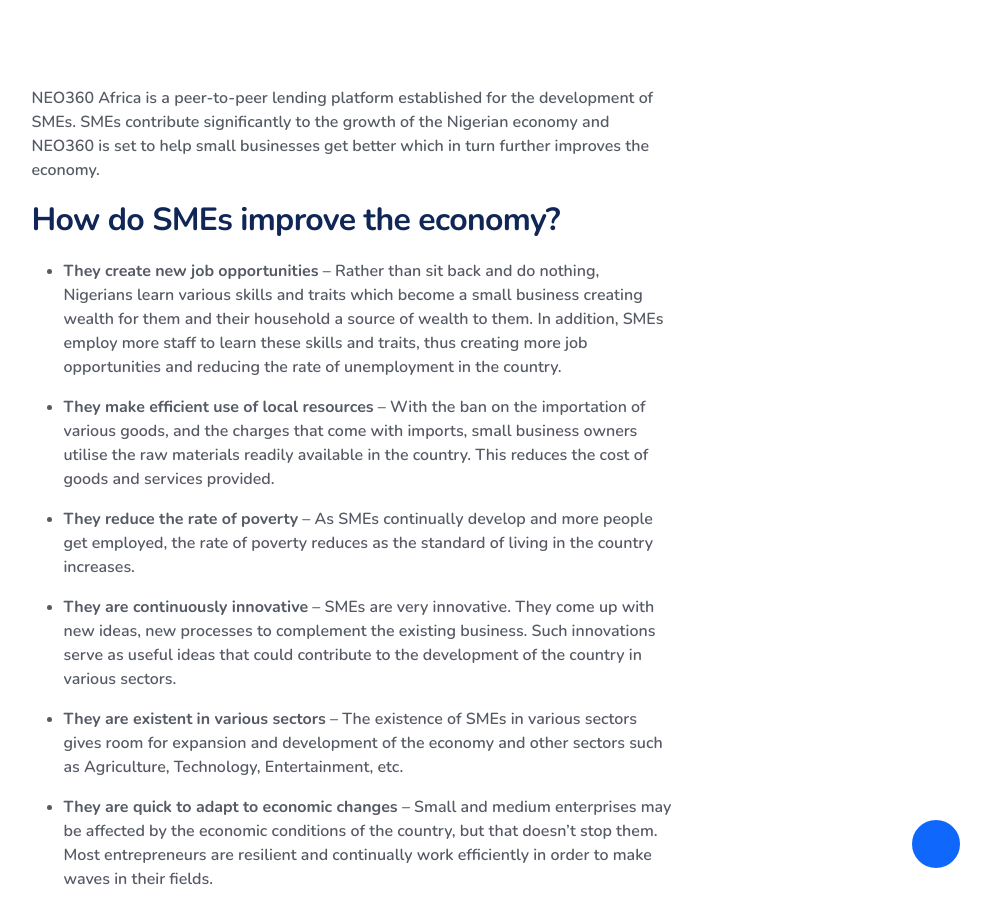
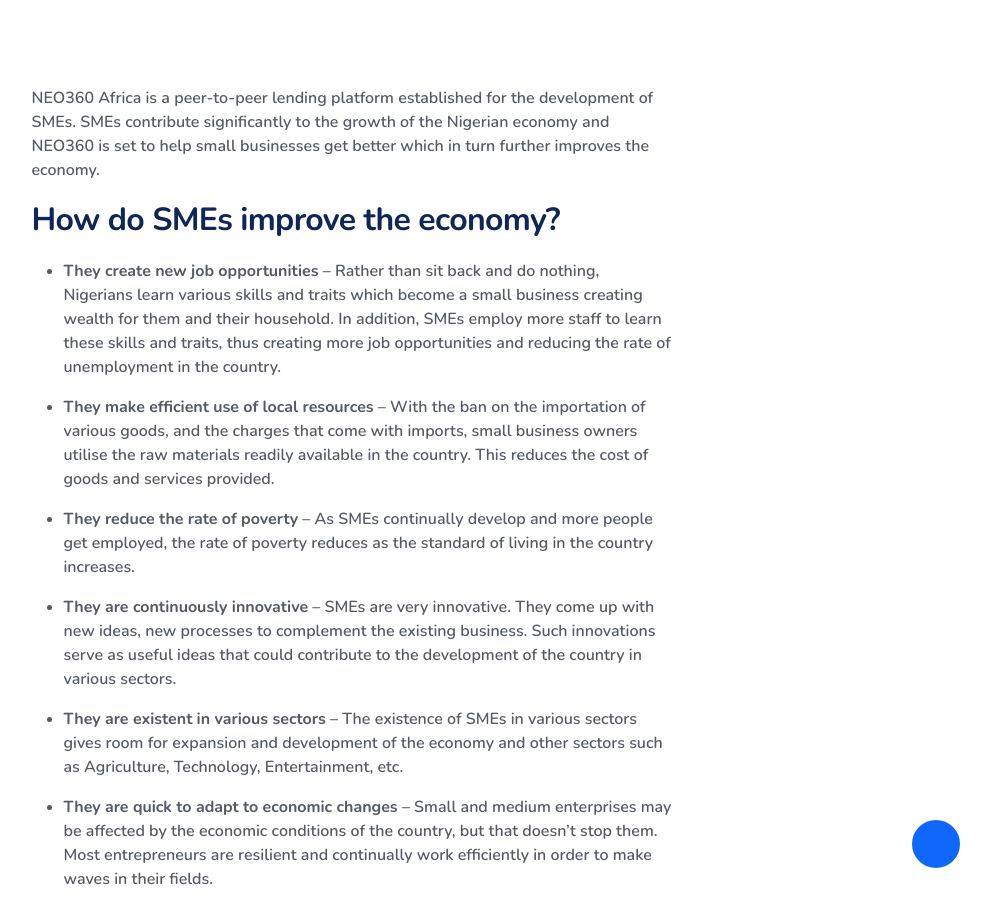
Before and after one commit to neo360africa3/neo360africa3.github.io, a Jekyll site: the page built from _posts/2019-10-21-how-lending-through-neo360-africa-improves-the-economy.markdown, in a window 1280 px wide and 900 px high, scrolled down 757 px. Shown: the whole window, without its empty margins (288-1279 px from the left). Built offline with Jekyll 4.4.1, drawn with Linux system fonts in a browser that asks for light colours; our own code applies the rules of GitHub Pages for plain Markdown files; a script that is not in the unit is left out.

Commit message:
Updated How Lending Through Neo360 Africa Improves The Economy

```diff
--- a/_posts/2019-10-21-how-lending-through-neo360-africa-improves-the-economy.markdown
+++ b/_posts/2019-10-21-how-lending-through-neo360-africa-improves-the-economy.markdown
@@ -11,7 +11,7 @@
 
 ## How do SMEs improve the economy?
 
-* **They create new job opportunities** – Rather than sit back and do nothing, Nigerians learn various skills and traits which become a small business creating wealth for them and their household a source of wealth to them. In addition, SMEs employ more staff to learn these skills and traits, thus creating more job opportunities and reducing the rate of unemployment in the country.
+* **They create new job opportunities** – Rather than sit back and do nothing, Nigerians learn various skills and traits which become a small business creating wealth for them and their household. In addition, SMEs employ more staff to learn these skills and traits, thus creating more job opportunities and reducing the rate of unemployment in the country.
 
 
 * **They make efficient use of local resources** – With the ban on the importation of various goods, and the charges that come with imports, small business owners utilise the raw materials readily available in the country. This reduces the cost of goods and services provided.
@@ -30,6 +30,7 @@
 
 
 *What is NEO360’s role?*
-NEO360 Africa is readily available to provide the funds needed for SMEs to expand and boost their businesses. As they expand, they develop the economy, thus we serve as an efficient intermediary between the entrepreneur and the economy. We are ready to help.
+<br/>
+*NEO360 Africa is readily available to provide the funds needed for SMEs to expand and boost their businesses. As they expand, they develop the economy, thus we serve as an efficient intermediary between the entrepreneur and the economy. We are ready to help.*
 
 For inquiries email: info@neo360africa.com
```
